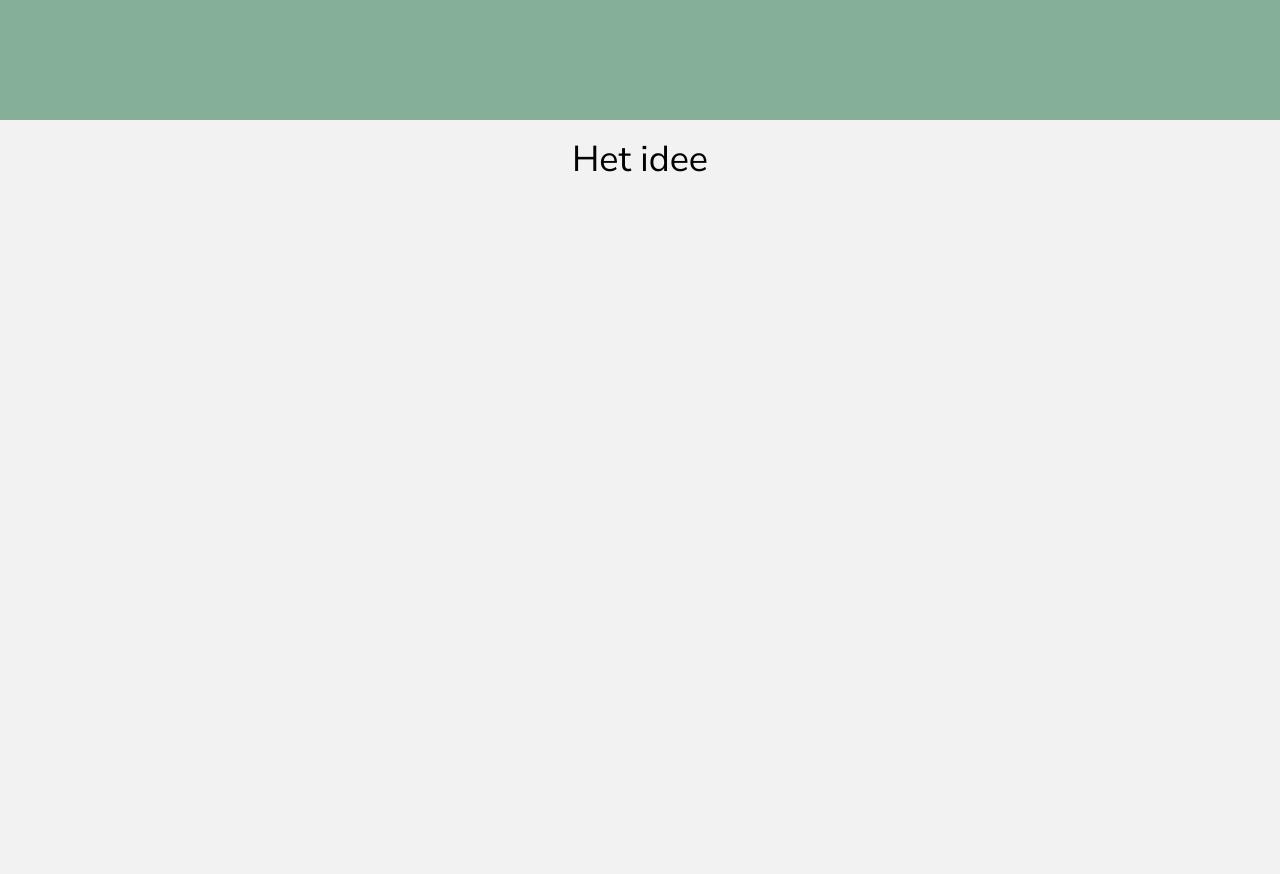
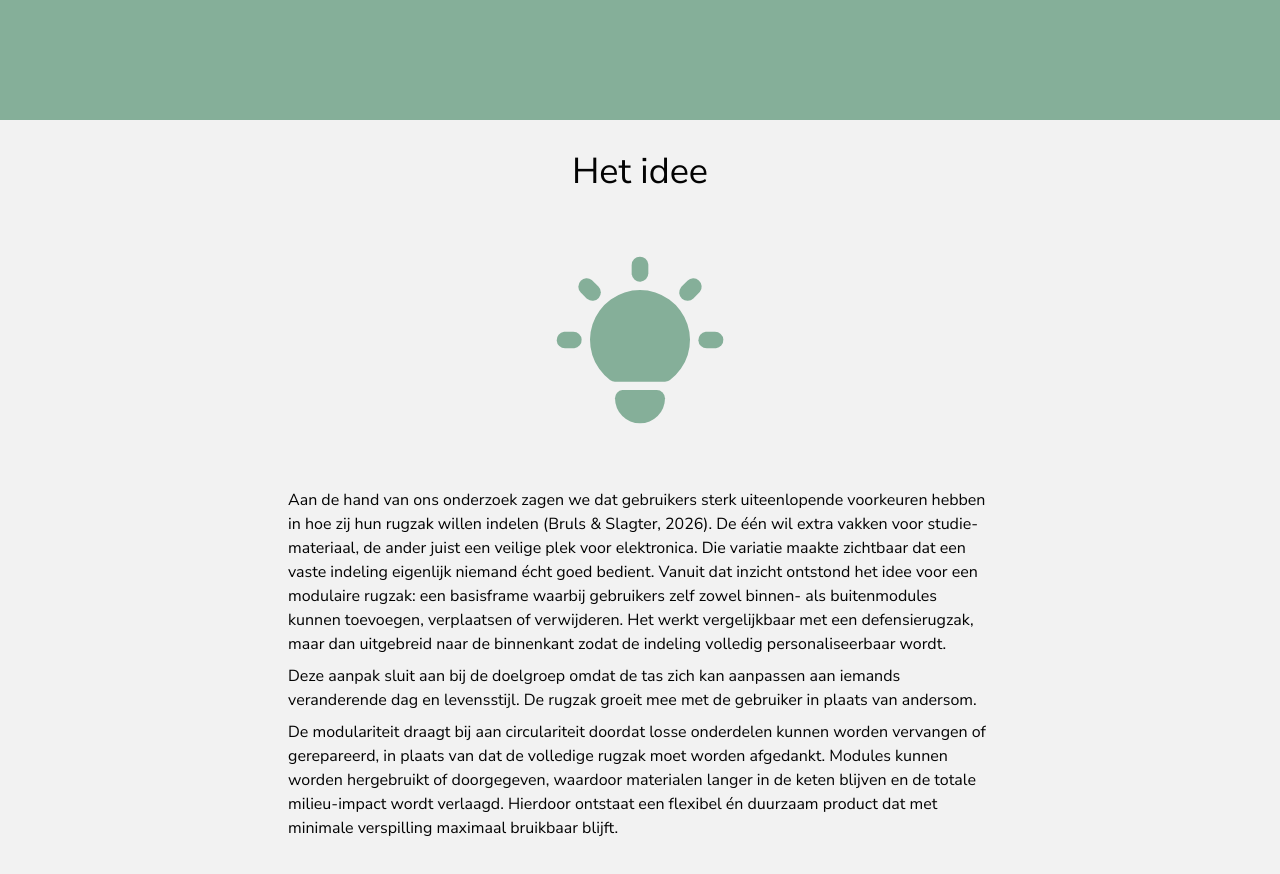
Before and after one commit to jordyslagter/circulaire-impact, a Next.js app in the folder pitchdeck/: page /circulaire-impact/ in a window 1280 px wide. Shown: the part 3880-4754 px from the top of the page. Built offline with nearby package versions, Linux system fonts and the light colour scheme.

Commit message:
add idea concept

```diff
--- a/pitchdeck/src/components/sections/Idea.tsx
+++ b/pitchdeck/src/components/sections/Idea.tsx
@@ -1,11 +1,48 @@
 import { clsx } from "clsx";
 import { FC } from "react";
+import { TbBulbFilled } from "react-icons/tb";
 import { Section } from "../Section";
 
 export const Idea: FC = () => {
   return (
-    <Section className={clsx("flex flex-col content-center items-center")}>
-      <h1 className={clsx("pt-5 text-4xl")}>Het idee</h1>
+    <Section
+      className={clsx(
+        "flex flex-col content-center items-center justify-center",
+        "justify-items-center",
+      )}
+    >
+      <h1 className={clsx("text-4xl")}>Het idee</h1>
+
+      <TbBulbFilled size={200} className={clsx("text-gtgreen mt-12")} />
+
+      <div className={clsx("flex max-w-200 flex-col gap-2 p-12")}>
+        <p>
+          Aan de hand van ons onderzoek zagen we dat gebruikers sterk
+          uiteenlopende voorkeuren hebben in hoe zij hun rugzak willen indelen
+          (Bruls & Slagter, 2026). De één wil extra vakken voor
+          studie-materiaal, de ander juist een veilige plek voor elektronica.
+          Die variatie maakte zichtbaar dat een vaste indeling eigenlijk niemand
+          écht goed bedient. Vanuit dat inzicht ontstond het idee voor een
+          modulaire rugzak: een basisframe waarbij gebruikers zelf zowel binnen-
+          als buitenmodules kunnen toevoegen, verplaatsen of verwijderen. Het
+          werkt vergelijkbaar met een defensierugzak, maar dan uitgebreid naar
+          de binnenkant zodat de indeling volledig personaliseerbaar wordt.
+        </p>
+        <p>
+          Deze aanpak sluit aan bij de doelgroep omdat de tas zich kan aanpassen
+          aan iemands veranderende dag en levensstijl. De rugzak groeit mee met
+          de gebruiker in plaats van andersom.
+        </p>
+        <p>
+          De modulariteit draagt bij aan circulariteit doordat losse onderdelen
+          kunnen worden vervangen of gerepareerd, in plaats van dat de volledige
+          rugzak moet worden afgedankt. Modules kunnen worden hergebruikt of
+          doorgegeven, waardoor materialen langer in de keten blijven en de
+          totale milieu-impact wordt verlaagd. Hierdoor ontstaat een flexibel én
+          duurzaam product dat met minimale verspilling maximaal bruikbaar
+          blijft.
+        </p>
+      </div>
     </Section>
   );
 };
```
